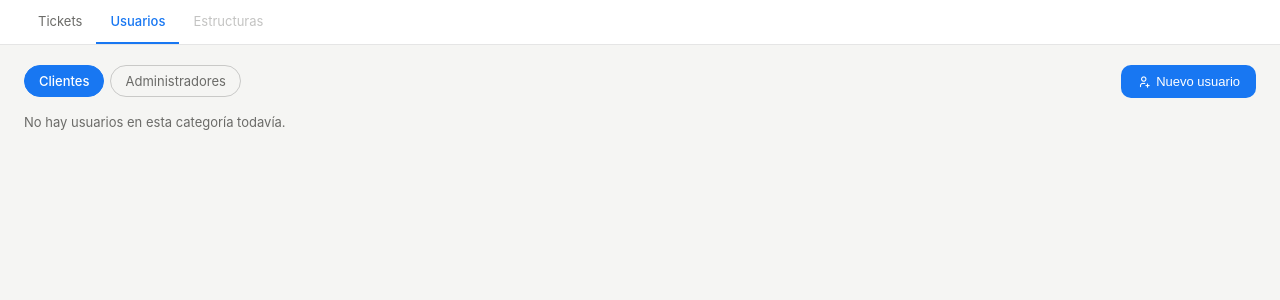
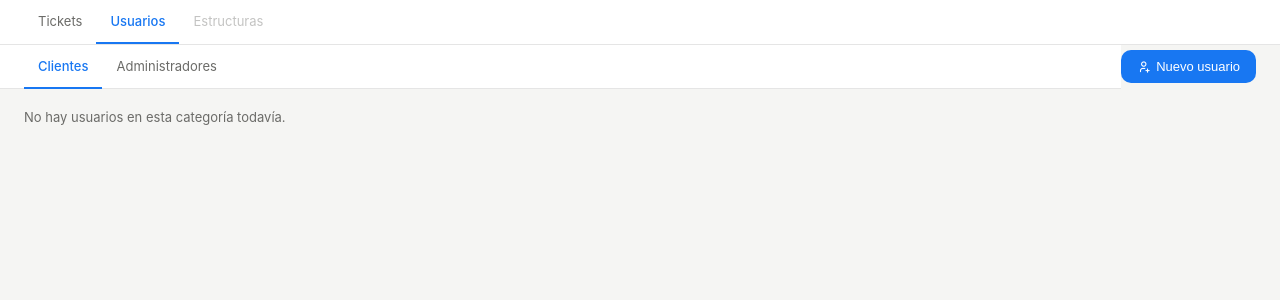
Before and after one commit to devteamadsnitro/bmlab, a FastAPI app: page /admin/usuarios in a window 1280 px wide. Shown: the part 54-354 px from the top of the page. Run offline with FastAPI, Linux system fonts and the light colour scheme; the visitor is signed in with stand-in values (Sample User, id 1); tables that the repository leaves empty hold one stand-in row (values such as "Sample post"); parts of the project's set-up code (start-up, migrations or seed data) failed here and were passed over; some libraries are stand-ins or nearby versions.

Commit message:
Match Usuarios styling to Tickets card/tab design
User rows now follow the same icon+info+meta card pattern as
ticket-row, and the Clientes/Administradores sub-tabs reuse the exact
admin-tabs/tab styling instead of a separate pill design, so both
tab levels read as one cohesive system.

```diff
--- a/static/style.css
+++ b/static/style.css
@@ -164,39 +164,37 @@
 .b-done     { background: var(--bg-success); color: var(--text-success); }
 
 /* USUARIOS */
-.usuarios-toolbar { display: flex; align-items: center; justify-content: space-between; padding: 1.25rem 1.5rem 1rem; gap: 1rem; flex-wrap: wrap; }
-.sub-tab-group { display: flex; gap: 6px; }
-.sub-tab { font-size: 13px; color: var(--text-secondary); text-decoration: none; padding: 7px 14px; border-radius: 20px; border: 0.5px solid var(--border-strong); }
-.sub-tab:hover { background: var(--surface-1); }
-.sub-tab.active { background: #1877F2; border-color: #1877F2; color: white; font-weight: 500; }
+.subtabs-row { display: flex; align-items: center; justify-content: space-between; padding-right: 1.5rem; }
+.subtabs-row .admin-tabs { flex: 1; }
 
-.btn-add-user { background: #1877F2; border: none; border-radius: var(--radius); padding: 9px 16px; font-size: 13px; color: white; cursor: pointer; font-weight: 500; display: flex; align-items: center; gap: 6px; }
+.btn-add-user { background: #1877F2; border: none; border-radius: var(--radius); padding: 9px 16px; font-size: 13px; color: white; cursor: pointer; font-weight: 500; display: flex; align-items: center; gap: 6px; flex-shrink: 0; }
 .btn-add-user:hover { background: #1565D8; }
 
-.usuarios-list { padding: 0 1.5rem 2rem; display: flex; flex-direction: column; gap: 8px; }
+.usuarios-list { padding: 1.25rem 1.5rem 2rem; }
 .usuarios-empty { color: var(--text-secondary); font-size: 13px; }
 
-.user-row { background: var(--surface-2); border: 0.5px solid var(--border); border-radius: 12px; padding: 0.9rem 1.1rem; display: flex; align-items: center; gap: 14px; flex-wrap: wrap; transition: border-color 0.12s; }
-.user-row:hover { border-color: var(--border-strong); }
+.user-row { background: var(--surface-2); border: 0.5px solid var(--border); border-radius: 12px; padding: 1rem 1.25rem; margin-bottom: 8px; display: flex; align-items: center; gap: 12px; }
+.u-icon { width: 36px; height: 36px; border-radius: 9px; display: flex; align-items: center; justify-content: center; flex-shrink: 0; }
+.u-icon.u-cliente { background: rgba(24,119,242,0.1); }
+.u-icon.u-cliente i { color: #1877F2; font-size: 18px; }
+.u-icon.u-admin { background: var(--bg-danger); }
+.u-icon.u-admin i { color: var(--text-danger); font-size: 18px; }
 
-.user-avatar { width: 38px; height: 38px; border-radius: 50%; background: var(--bg-accent); color: var(--text-accent); display: flex; align-items: center; justify-content: center; font-size: 13px; font-weight: 600; flex-shrink: 0; }
+.u-info { flex: 1; min-width: 0; }
+.u-name { font-size: 13px; font-weight: 500; color: var(--text-primary); }
+.u-field { font-size: 12px; color: var(--text-secondary); display: flex; align-items: center; gap: 6px; margin-top: 3px; }
+.u-field .mono { font-family: var(--font-mono); color: var(--text-primary); }
 
-.user-info { min-width: 130px; }
-.user-name { font-size: 14px; font-weight: 500; color: var(--text-primary); }
-.user-id { font-family: var(--font-mono); font-size: 11px; color: var(--text-muted); margin-top: 2px; }
+.u-meta { text-align: right; flex-shrink: 0; display: flex; flex-direction: column; align-items: flex-end; gap: 6px; }
+.u-id { font-size: 11px; font-family: var(--font-mono); color: var(--text-muted); }
 
-.user-creds { display: flex; gap: 8px; flex-wrap: wrap; flex: 1; min-width: 240px; }
-.cred-chip { display: flex; align-items: center; gap: 8px; background: var(--surface-1); border: 0.5px solid var(--border); border-radius: 20px; padding: 6px 6px 6px 12px; font-size: 12px; color: var(--text-secondary); }
-.cred-chip i:first-child { font-size: 14px; color: var(--text-muted); }
-.cred-chip .mono { font-family: var(--font-mono); color: var(--text-primary); }
+.btn-copy { background: transparent; border: none; border-radius: 6px; width: 20px; height: 20px; display: inline-flex; align-items: center; justify-content: center; cursor: pointer; color: var(--text-secondary); flex-shrink: 0; }
+.btn-copy:hover { background: var(--surface-1); color: var(--text-accent); }
+.btn-copy i { font-size: 12px; }
 
-.btn-copy { background: transparent; border: none; border-radius: 6px; width: 22px; height: 22px; display: inline-flex; align-items: center; justify-content: center; cursor: pointer; color: var(--text-secondary); flex-shrink: 0; }
-.btn-copy:hover { background: var(--surface-2); color: var(--text-accent); }
-.btn-copy i { font-size: 13px; }
-
-.btn-edit { background: transparent; border: 0.5px solid var(--border-strong); border-radius: 8px; width: 34px; height: 34px; display: inline-flex; align-items: center; justify-content: center; cursor: pointer; color: var(--text-secondary); flex-shrink: 0; margin-left: auto; }
+.btn-edit { background: transparent; border: 0.5px solid var(--border-strong); border-radius: 8px; width: 28px; height: 28px; display: inline-flex; align-items: center; justify-content: center; cursor: pointer; color: var(--text-secondary); flex-shrink: 0; }
 .btn-edit:hover { background: var(--surface-1); color: var(--text-accent); border-color: var(--text-accent); }
-.btn-edit i { font-size: 15px; }
+.btn-edit i { font-size: 14px; }
 
 .user-dialog { border: 0.5px solid var(--border); border-radius: 16px; padding: 1.75rem; width: 100%; max-width: 340px; background: var(--surface-2); color: var(--text-primary); }
 .user-dialog::backdrop { background: rgba(0,0,0,0.4); }
--- a/templates/admin_usuarios.html
+++ b/templates/admin_usuarios.html
@@ -3,10 +3,10 @@
 {% block content %}
 {% include "_admin_tabs.html" %}
 
-<div class="usuarios-toolbar">
-  <div class="sub-tab-group">
-    <a class="sub-tab {% if tipo == 'clientes' %}active{% endif %}" href="/admin/usuarios?tipo=clientes">Clientes</a>
-    <a class="sub-tab {% if tipo == 'administradores' %}active{% endif %}" href="/admin/usuarios?tipo=administradores">Administradores</a>
+<div class="subtabs-row">
+  <div class="admin-tabs">
+    <a class="tab {% if tipo == 'clientes' %}active{% endif %}" href="/admin/usuarios?tipo=clientes">Clientes</a>
+    <a class="tab {% if tipo == 'administradores' %}active{% endif %}" href="/admin/usuarios?tipo=administradores">Administradores</a>
   </div>
   <button class="btn-add-user" onclick="document.getElementById('new-user-dialog').showModal()">
     <i class="ti ti-user-plus"></i> Nuevo usuario
```
Also changed, not shown: other parts of templates/admin_usuarios.html (+15 -16 lines).
